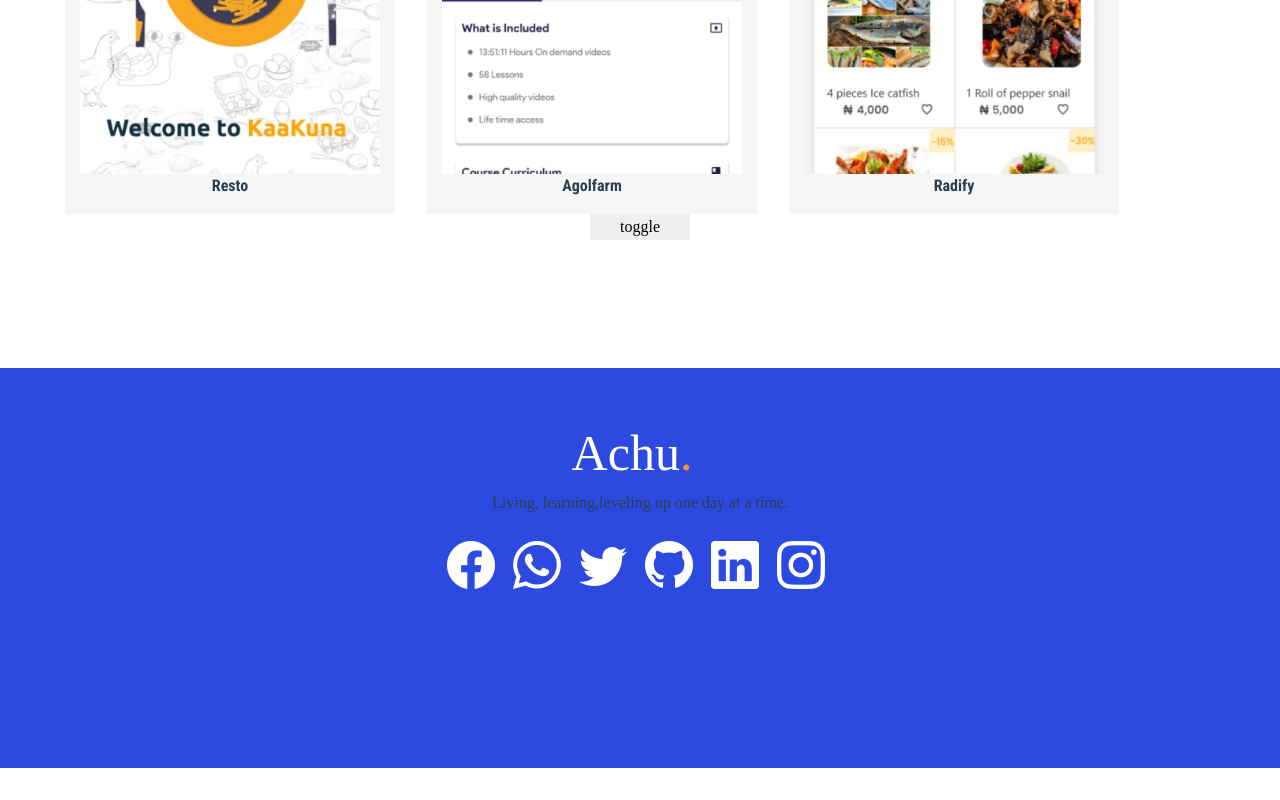
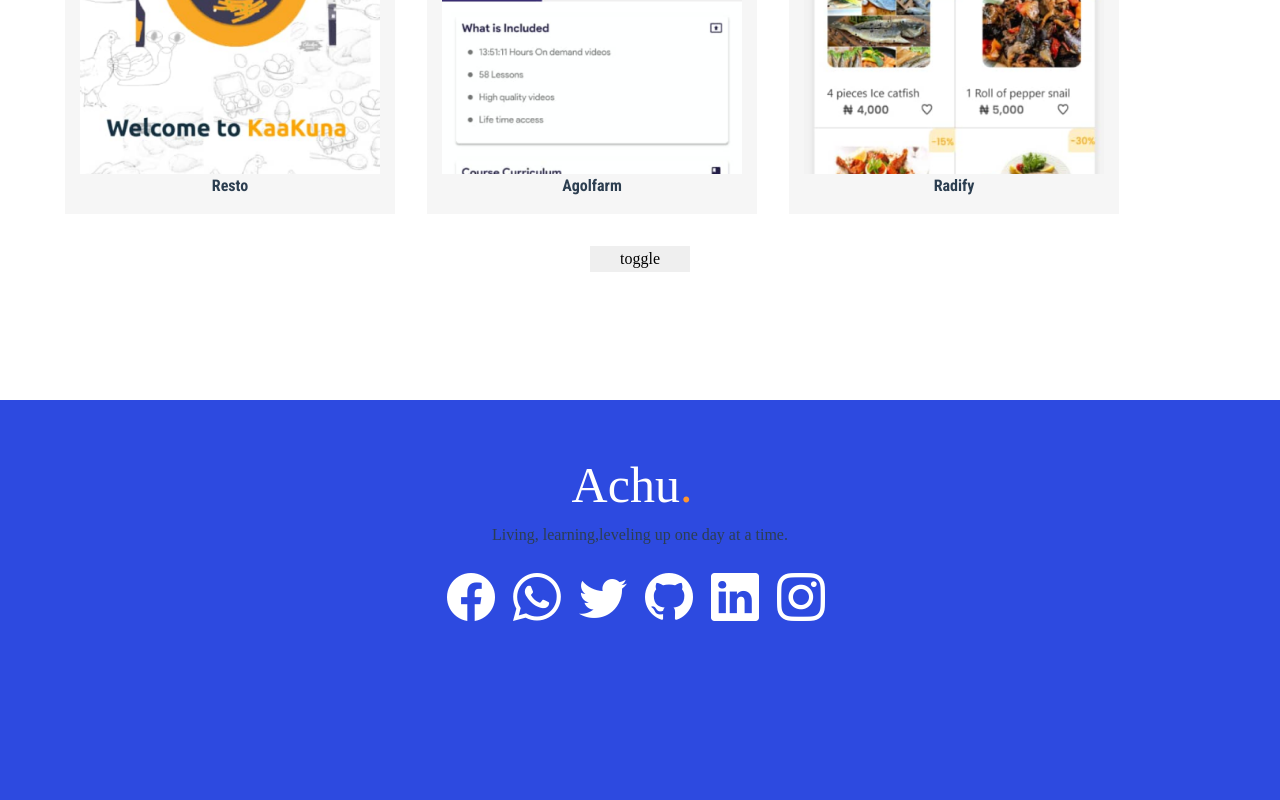
Before and after one commit to Achufam24/web-achu, a Vue app in the folder app/: page /#/ in a window 1280 px wide. Shown: the part 2419-3219 px from the top of the page. Before the commit the page ends 3187 px from the top, so only its background shows below. Built offline with nearby package versions, Linux system fonts and the light colour scheme; a web font is replaced by a local one.

Commit message:
sixth commit

```diff
--- a/app/src/components/Working.vue
+++ b/app/src/components/Working.vue
@@ -22,7 +22,7 @@
 </div>
 </div>
 </transition>
-<button @click="toggleP">toggle</button>
+<button @click="toggleP" style="margin-top:2em;">toggle</button>
 </div>
 </template>
 
```
